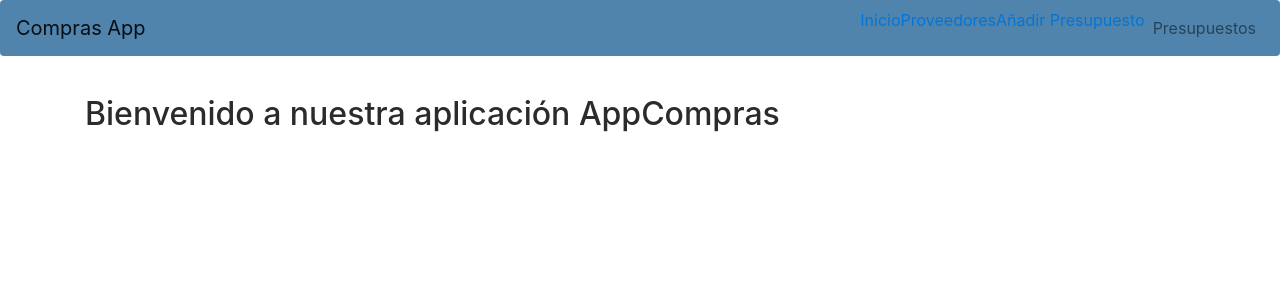
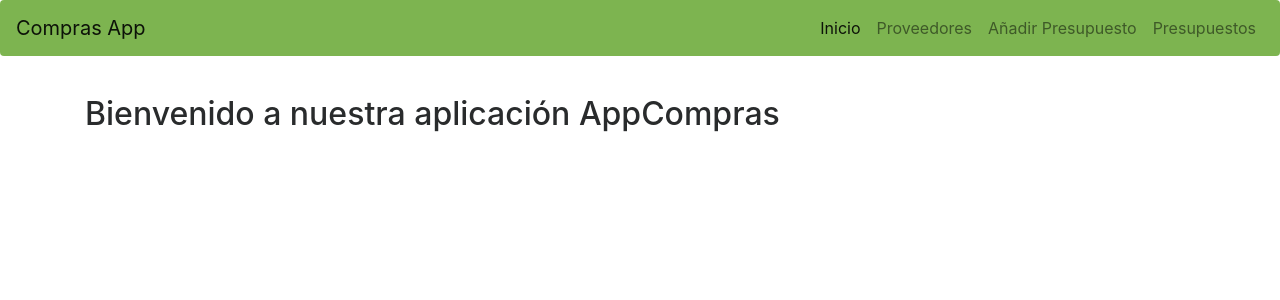
Before and after one commit to Jump1514/appCompras-Angular, an Angular app: page / in a window 1280 px wide. Shown: the top 300 px of the page. Built offline with nearby package versions, Linux system fonts and the light colour scheme.

Commit message:
Cambio de colores en el header y arreglo en links

```diff
--- a/src/app/header/header.component.css
+++ b/src/app/header/header.component.css
@@ -1,5 +1,5 @@
 nav {
     margin-bottom: 40px;
-    background:#5084AD;
+    background:rgba(95, 163, 39, 0.808);
     color:#fff;
    }
--- a/src/app/header/header.component.html
+++ b/src/app/header/header.component.html
@@ -9,13 +9,13 @@
   <div class="collapse navbar-collapse" id="containerNavbar">
     <ul class="navbar-nav mr-auto w-100 justify-content-end">
       <li class="nav-item" routerLinkActive="active" [routerLinkActiveOptions]="{exact:true}">
-        <a routerLink="/">Inicio </a>
+        <a class="nav-link" routerLink="/">Inicio </a>
       </li>
       <li class="nav-item" routerLinkActive="active">
-        <a routerLink="/proveedores">Proveedores</a>
+        <a class="nav-link" routerLink="/proveedores">Proveedores</a>
       </li>
       <li class="nav-item" routerLinkActive="active">
-        <a routerLink="/addpres">Añadir Presupuesto</a>
+        <a class="nav-link" routerLink="/addpres">Añadir Presupuesto</a>
       </li>
       <li class="nav-item" routerLinkActive="active">
         <a class="nav-link" routerLink="/presupuestos">Presupuestos</a>
```
